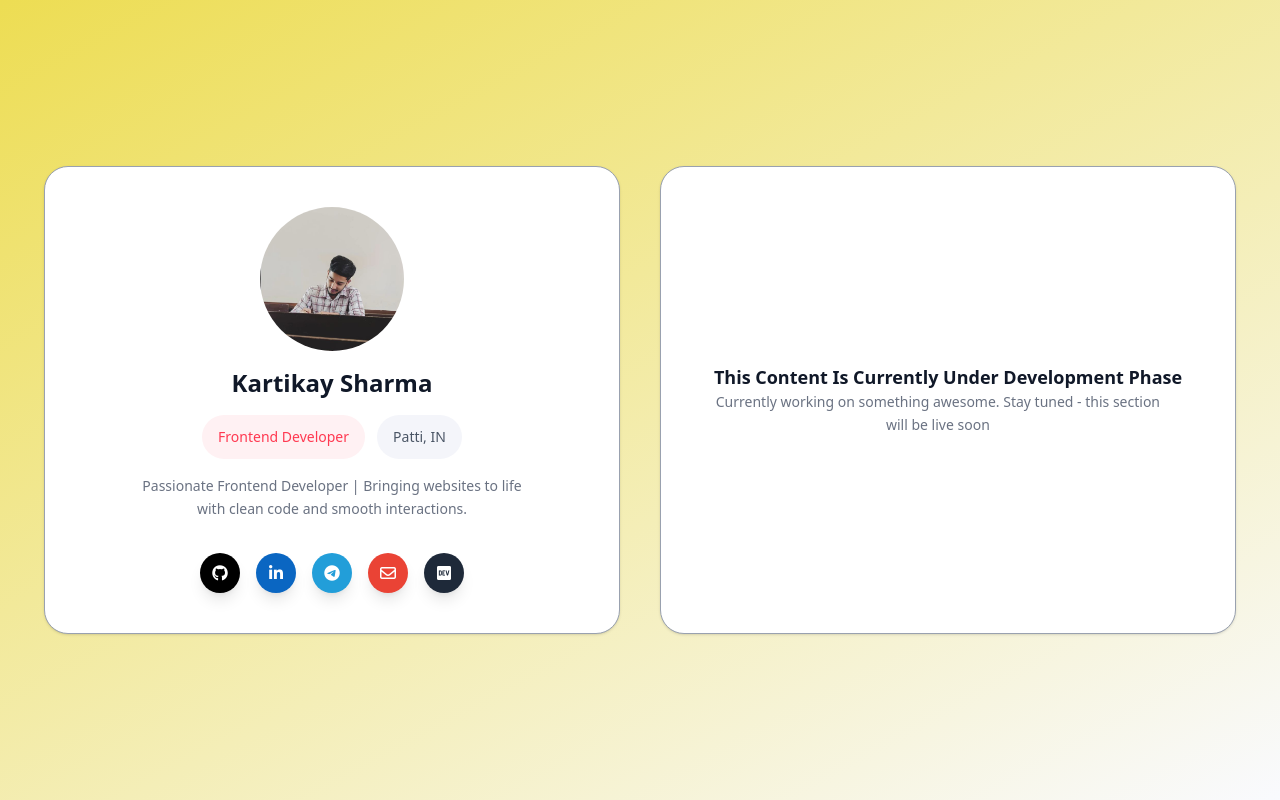
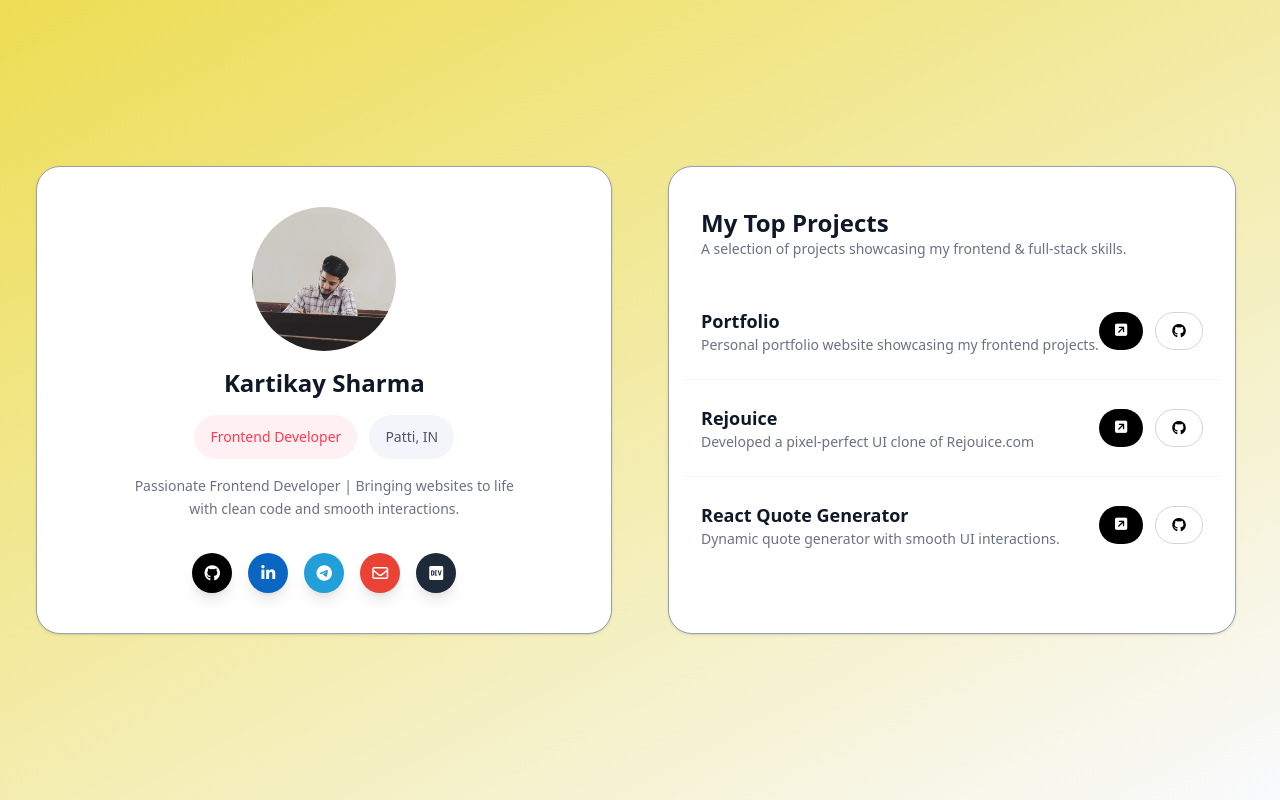
Before and after one commit to Kartikaysharma2004/Link-List, a website: page index.html in a window 1280 px wide. Drawn offline with nearby package versions, Linux system fonts and the light colour scheme.

Commit message:
UI Update

```diff
--- a/index.html
+++ b/index.html
@@ -75,17 +75,100 @@
         </div>
 
 
-        <div class="bg-white py-10 max-md:hidden rounded-3xl border border-gray-400 flex flex-col items-center text-center shadow-sm cursor-not-allowed"
-            style="-webkit-user-select: none; -ms-user-select: none; user-select: none;">
-            <div class="my-auto">
-                <h1 class="font-semibold capitalize text-lg text-gray-900">This Content is currently under development
-                    phase
+        <div class="bg-white py-10 rounded-3xl border border-gray-400
+            flex flex-col shadow-sm mx-2 px-4">
+
+            <!-- Header -->
+            <div class="px-4 mb-6">
+                <h1 class="font-semibold text-2xl text-gray-900">
+                    My Top Projects
                 </h1>
-                <p class="text-gray-500 text-sm leading-relaxed max-w-md">Currently working on something awesome. Stay
-                    tuned - this section will be live soon
+                <p class="text-sm text-gray-500">
+                    A selection of projects showcasing my frontend & full-stack skills.
                 </p>
             </div>
+
+            <!-- Project List -->
+            <div class="flex flex-col divide-y divide-gray-100">
+
+                <!-- Project 1 -->
+                <div class="px-4 py-6 flex items-center justify-between hover:bg-gray-50 transition">
+
+                    <!-- Left Side -->
+                    <div>
+                        <h2 class="font-semibold text-lg text-gray-900">Portfolio</h2>
+                        <p class="text-sm text-gray-500">
+                            Personal portfolio website showcasing my frontend projects.
+                        </p>
+                    </div>
+
+                    <!-- Right Side -->
+                    <div class="flex gap-3">
+                        <a href="https://kartikaysharma.vercel.app/" target="_blank"
+                            class="px-4 py-2 text-sm rounded-full bg-black text-white hover:bg-gray-800 transition">
+                            <i class="fa-solid fa-square-arrow-up-right"></i>
+                        </a>
+                        <a href="https://github.com/Kartikaysharma2004/Portfolio" target="_blank"
+                            class="px-4 py-2 text-sm rounded-full border border-gray-300 hover:bg-gray-100 transition">
+                            <i class="fa-brands fa-github"></i>
+
+                        </a>
+                    </div>
+
+                </div>
+
+                <!-- Project 2 -->
+                <div class="px-4 py-6 flex items-center justify-between hover:bg-gray-50 transition">
+
+                    <div>
+                        <h2 class="font-semibold text-lg text-gray-900">Rejouice</h2>
+                        <p class="text-sm text-gray-500">
+                            Developed a pixel-perfect UI clone of Rejouice.com
+                        </p>
+                    </div>
+
+                    <div class="flex gap-3">
+                        <a href="https://rejouiceui.vercel.app/" target="_blank"
+                            class="px-4 py-2 text-sm rounded-full bg-black text-white hover:bg-gray-800 transition">
+                            <i class="fa-solid fa-square-arrow-up-right"></i>
+                        </a>
+                        <a href="https://github.com/Kartikaysharma2004/rejouice" target="_blank"
+                            class="px-4 py-2 text-sm rounded-full border border-gray-300 hover:bg-gray-100 transition">
+                            <i class="fa-brands fa-github"></i>
+
+                        </a>
+                    </div>
+
+                </div>
+
+                <!-- Project 3 -->
+                <div class="px-4 py-6 flex items-center justify-between hover:bg-gray-50 transition">
+
+                    <div>
+                        <h2 class="font-semibold text-lg text-gray-900">React Quote Generator</h2>
+                        <p class="text-sm text-gray-500">
+                            Dynamic quote generator with smooth UI interactions.
+                        </p>
+                    </div>
+
+                    <div class="flex gap-3">
+                        <a href="#" target="_blank"
+                            class="px-4 py-2 text-sm rounded-full bg-black text-white hover:bg-gray-800 transition">
+                            <i class="fa-solid fa-square-arrow-up-right"></i>
+                        </a>
+                        <a href="#" target="_blank"
+                            class="px-4 py-2 text-sm rounded-full border border-gray-300 hover:bg-gray-100 transition">
+                            <i class="fa-brands fa-github"></i>
+
+                        </a>
+                    </div>
+
+                </div>
+
+            </div>
+
         </div>
+
     </div>
 
 </body>
```
